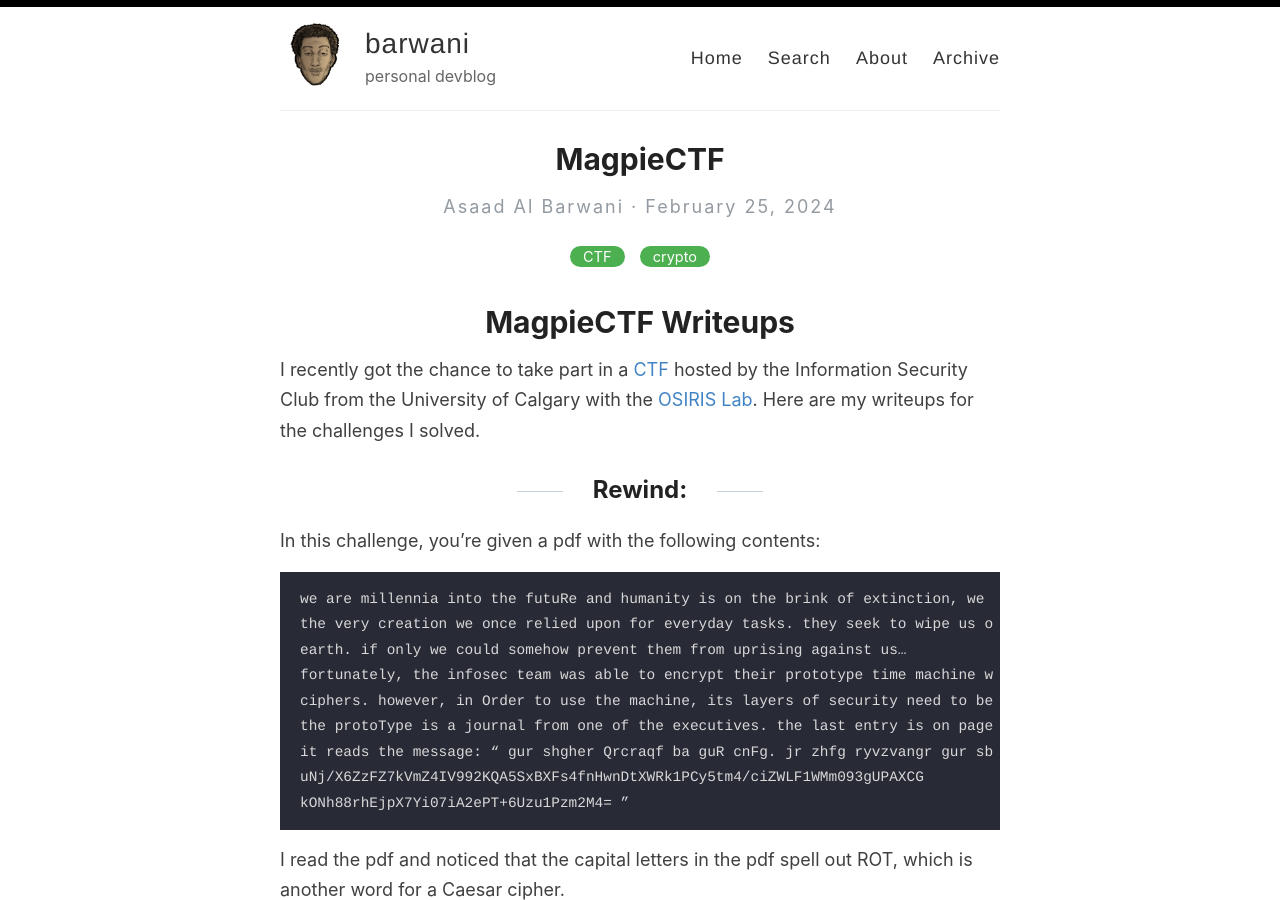
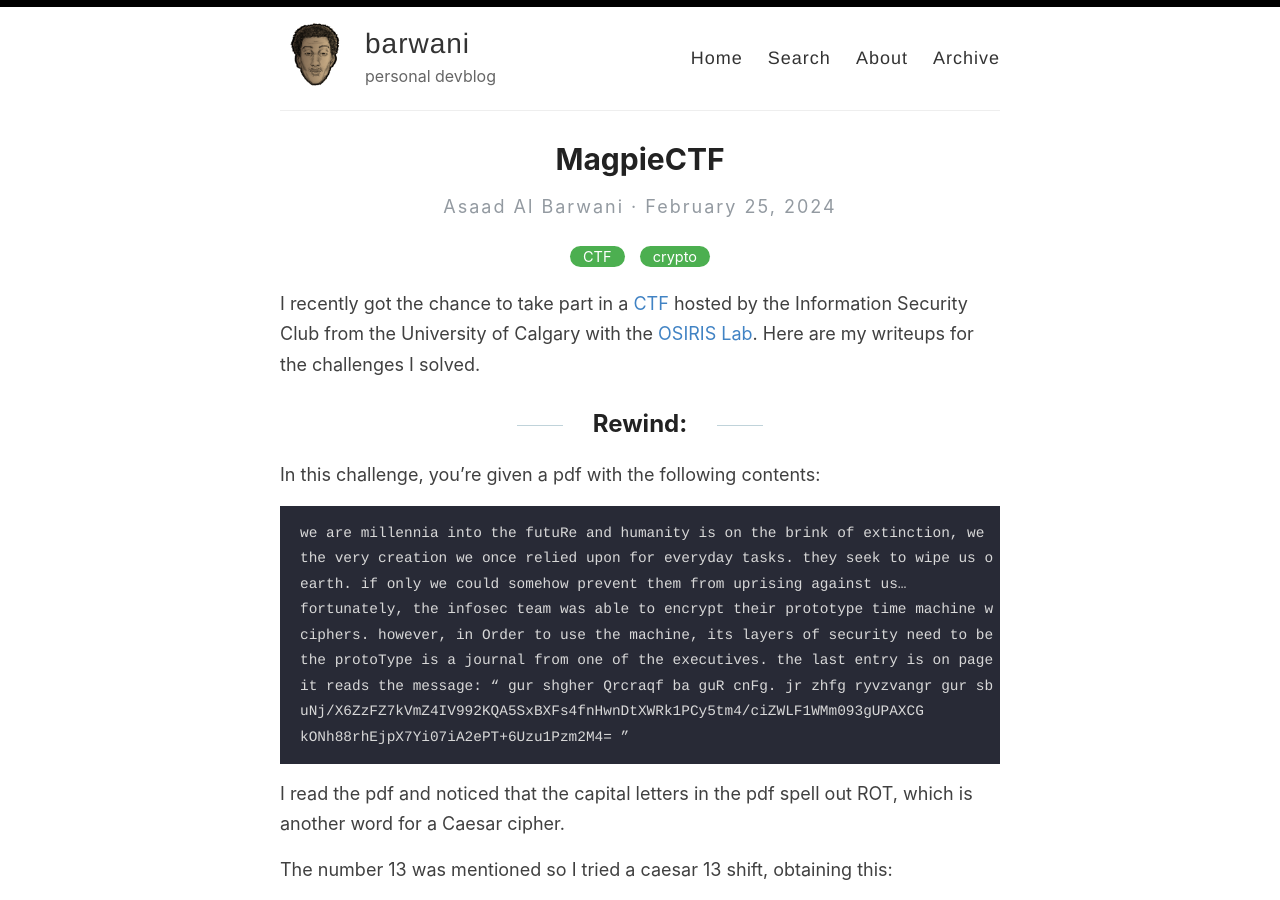
Before and after one commit to barrwani/blog, a Jekyll site: the page built from _posts/2024-2-25-magpiectf.md, in a window 1280 px wide and 900 px high. Built offline with Jekyll 4.4.1, drawn with Linux system fonts in a browser that asks for light colours.

Commit message:
Update 2024-2-25-magpiectf.md

```diff
--- a/_posts/2024-2-25-magpiectf.md
+++ b/_posts/2024-2-25-magpiectf.md
@@ -3,7 +3,6 @@ layout: post
 title:  MagpieCTF
 categories: [CTF, crypto]
 ---
-# MagpieCTF Writeups
 
 I recently got the chance to take part in a [CTF](https://magpiectf.ca/) hosted by the Information Security Club from the University of Calgary with the [OSIRIS Lab](https://osiris.cyber.nyu.edu/). Here are my writeups for the challenges I solved.
 
```
